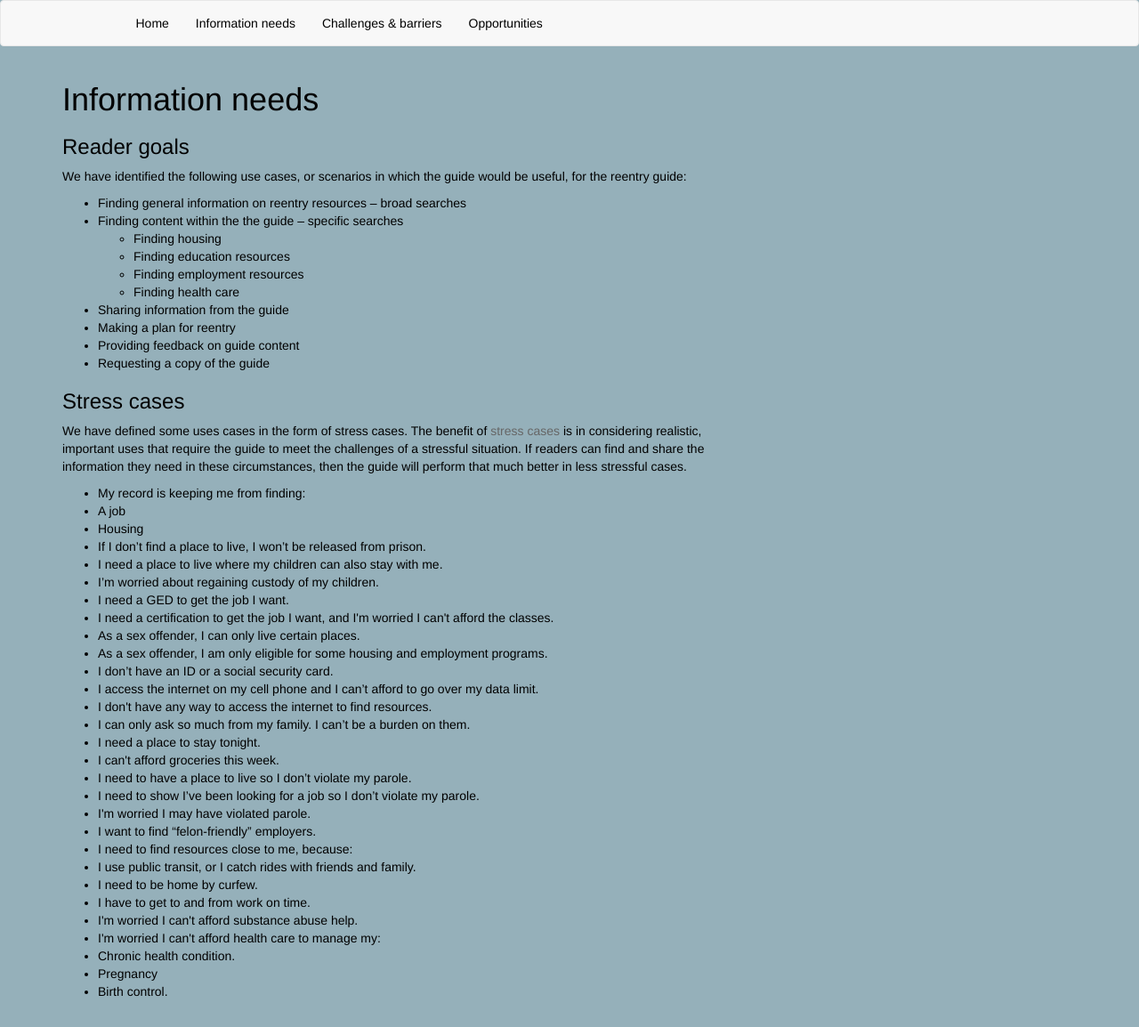
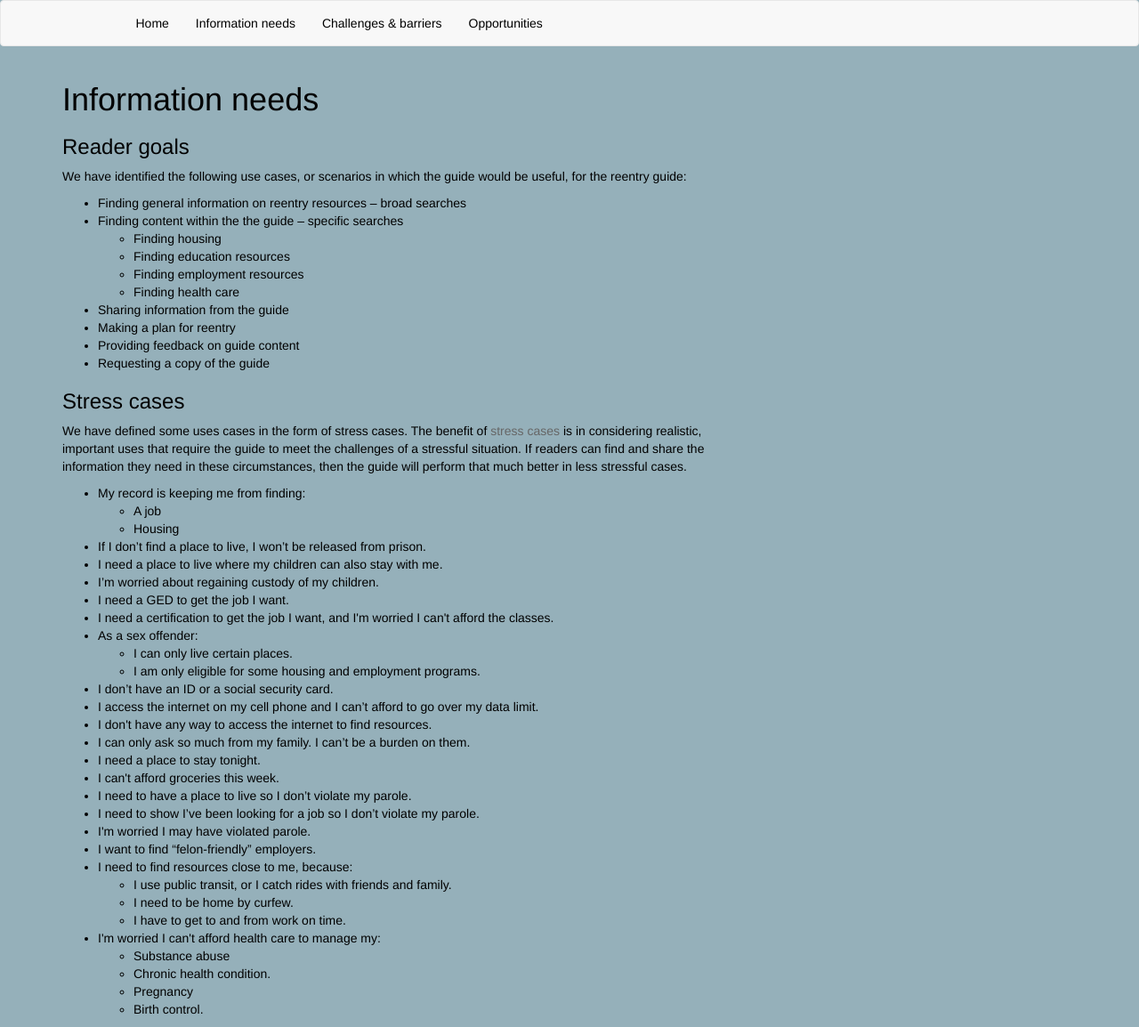
Before and after one commit to evz/access2justice, a Jekyll site: the page built from info-needs.html, in a window 1280 px wide. Shown: the whole page at 89% size. Built offline with Jekyll 4.4.1, drawn with Linux system fonts in a browser that asks for light colours; nearby versions of some CDN libraries.

Commit message:
Update info-needs.html

```diff
--- a/info-needs.html
+++ b/info-needs.html
@@ -57,9 +57,10 @@ the guide will perform that much better in less stressful cases.
 <ul>
     <li>
         My record is keeping me from finding:
+        <ul>
         <li>A job</li>
         <li>Housing </li>
-    </li>
+    </ul>
     <li>
         If I don’t find a place to live, I won’t be released from prison.
     </li>
@@ -76,11 +77,15 @@ the guide will perform that much better in less stressful cases.
         I need a certification to get the job I want, and I'm worried I can't afford the classes.
     </li>
     <li>
-        As a sex offender, I can only live certain places.
+        As a sex offender:
+        <ul>
+            <li>
+        I can only live certain places.
     </li>
     <li>
-        As a sex offender, I am only eligible for some housing and employment programs.
+       I am only eligible for some housing and employment programs.
     </li>
+        </ul>
     <li>
         I don’t have an ID or a social security card.
     </li>
@@ -113,6 +118,7 @@ the guide will perform that much better in less stressful cases.
     </li>
     <li>
         I need to find resources close to me, because:
+        <ul>
         <li>
             I use public transit, or I catch rides with friends and family.
         </li>
@@ -122,11 +128,12 @@ the guide will perform that much better in less stressful cases.
         <li>
            I have to get to and from work on time.
         </li>
-    </li>
-<li>
-    I'm worried I can't afford substance abuse help.
-</li>
+    </ul>
 <li>I'm worried I can't afford health care to manage my:
+    <ul>
+        <li>
+            Substance abuse
+        </li>
     <li>
         Chronic health condition.
 </li>
@@ -135,7 +142,7 @@ the guide will perform that much better in less stressful cases.
 </li>
 <li>Birth control.
 </li>
-</li>
+</ul>
 </ul>
 <!-- and here -->
 
```
